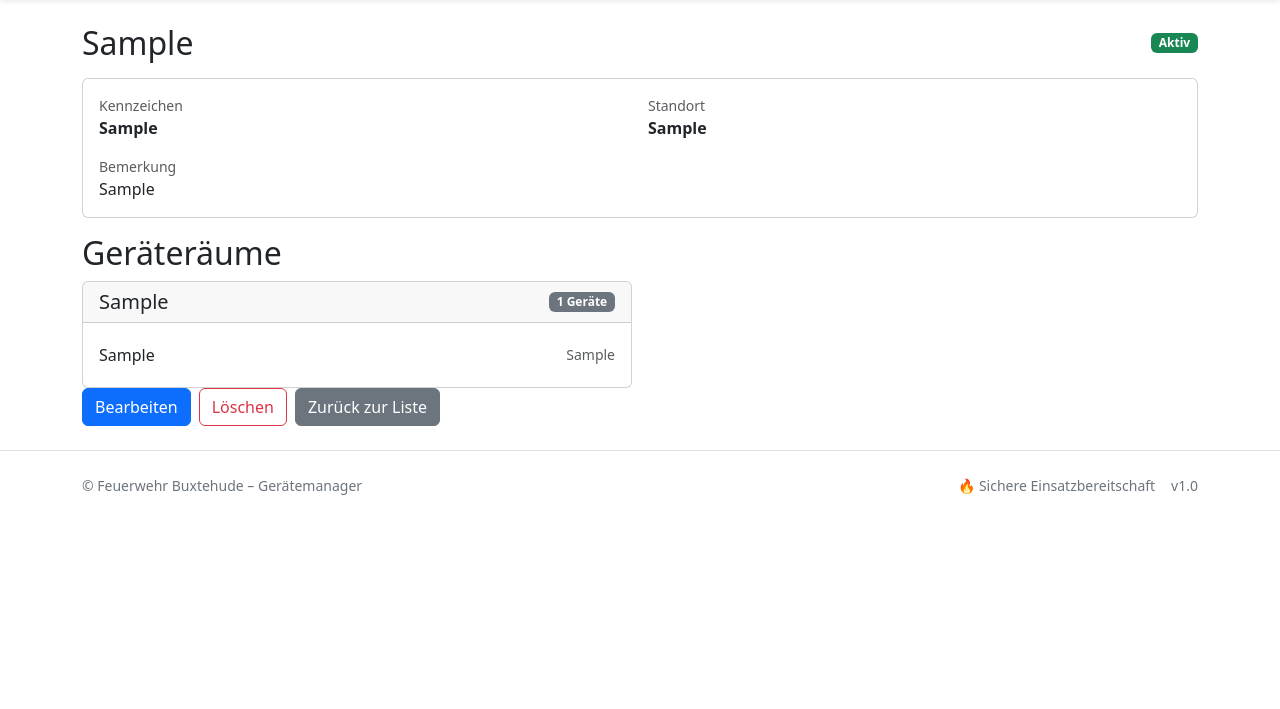
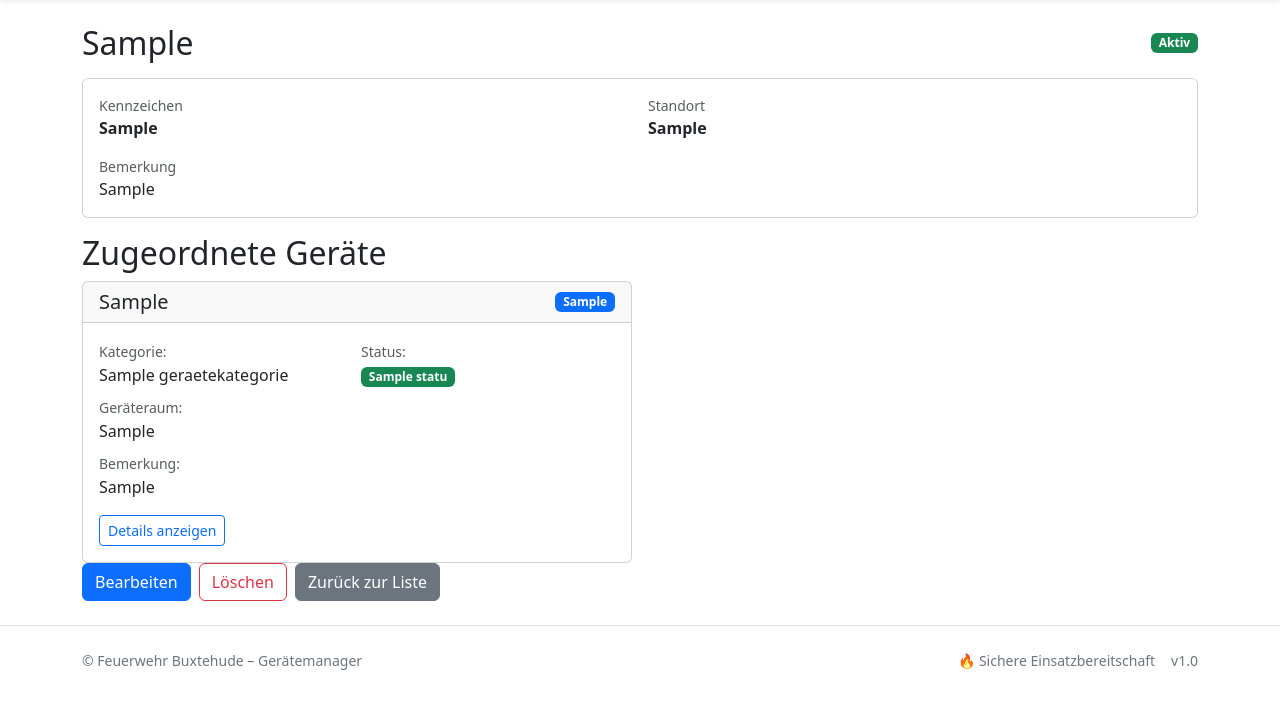
Before and after one commit to oOmanniOo/fw-geraetemanager, a Django app: page /fahrzeuge/1/ in a window 1280 px wide. Shown: the part 57-766 px from the top of the page. Run offline with Django 5.2, Linux system fonts and the light colour scheme; tables that the repository leaves empty hold one stand-in row (values such as "Sample post").

Commit message:
feat: Zurordnung Geräte zu Fahrzeug/Geraeteraum umgeschrieben

```diff
--- a/fahrzeuge/models.py
+++ b/fahrzeuge/models.py
@@ -12,13 +12,9 @@ class Fahrzeug(models.Model):
     def __str__(self):
         return self.bezeichnung
 
+
 class Geraeteraum(models.Model):
     bezeichnung = models.CharField(max_length=255)
-    fahrzeug = models.ForeignKey(Fahrzeug, on_delete=models.CASCADE, related_name='geraeteraeume')
 
     def __str__(self):
-        return f"{self.bezeichnung} ({self.fahrzeug.bezeichnung})"
-
-    @property
-    def geraete_count(self):
-        return self.geraet_set.count()
+        return self.bezeichnung
--- a/fahrzeuge/templates/fahrzeuge/fahrzeug_detail.html
+++ b/fahrzeuge/templates/fahrzeuge/fahrzeug_detail.html
@@ -24,29 +24,49 @@
     </div>
   </div>
 </div>
-<h2>Geräteräume</h2>
-{% if fahrzeug.geraeteraeume.all %}
+
+<h2>Zugeordnete Geräte</h2>
+{% if fahrzeug.geraete.all %}
   <div class="row g-3">
-    {% for raum in fahrzeug.geraeteraeume.all %}
+    {% for geraet in fahrzeug.geraete.all %}
       <div class="col-md-6">
         <div class="card">
           <div class="card-header d-flex justify-content-between align-items-center">
-            <h5 class="mb-0">{{ raum.bezeichnung }}</h5>
-            <span class="badge bg-secondary">{{ raum.geraete_count }} Geräte</span>
+            <h5 class="mb-0">{{ geraet.bezeichnung }}</h5>
+            <span class="badge bg-primary">{{ geraet.identifikation }}</span>
           </div>
           <div class="card-body">
-            {% if raum.geraet_set.all %}
-              <ul class="list-unstyled mb-0">
-                {% for geraet in raum.geraet_set.all %}
-                  <li class="d-flex justify-content-between align-items-center py-1">
-                    <span>{{ geraet.bezeichnung }}</span>
-                    <small class="text-muted">{{ geraet.identifikation }}</small>
-                  </li>
-                {% endfor %}
-              </ul>
-            {% else %}
-              <p class="text-muted mb-0">Keine Geräte vorhanden.</p>
+            <div class="row g-2 mb-2">
+              <div class="col-6">
+                <small class="text-muted">Kategorie:</small>
+                <div>{{ geraet.kategorie.name }}</div>
+              </div>
+              <div class="col-6">
+                <small class="text-muted">Status:</small>
+                <div>
+                  {% if geraet.status %}
+                    <span class="badge bg-success">{{ geraet.status.name }}</span>
+                  {% else %}
+                    <span class="badge bg-secondary">—</span>
+                  {% endif %}
+                </div>
+              </div>
+            </div>
+            {% if geraet.geraeteraum %}
+              <div class="mb-2">
+                <small class="text-muted">Geräteraum:</small>
+                <div>{{ geraet.geraeteraum.bezeichnung }}</div>
+              </div>
             {% endif %}
+            {% if geraet.bemerkung %}
+              <div>
+                <small class="text-muted">Bemerkung:</small>
+                <div>{{ geraet.bemerkung }}</div>
+              </div>
+            {% endif %}
+            <div class="mt-3">
+              <a href="{% url 'geraete:detail' geraet.pk %}" class="btn btn-sm btn-outline-primary">Details anzeigen</a>
+            </div>
           </div>
         </div>
       </div>
@@ -55,10 +75,9 @@
 {% else %}
   <div class="alert alert-info">
     <i class="bi bi-info-circle"></i>
-    Keine Geräteräume vorhanden.
+    Keine Geräte diesem Fahrzeug zugeordnet.
   </div>
 {% endif %}
-
 
 <div class="d-flex gap-2">
   <a href="{% url 'fahrzeuge:bearbeiten' fahrzeug.pk %}" class="btn btn-primary">Bearbeiten</a>
--- a/fahrzeuge/views.py
+++ b/fahrzeuge/views.py
@@ -15,9 +15,9 @@ class FahrzeugDetailView(DetailView):
 
     def get_context_data(self, **kwargs):
         context = super().get_context_data(**kwargs)
-        geraeteraeume = self.object.geraeteraeume.all()
-        context['geraeteraeume'] = geraeteraeume
-        context['geraete'] = Geraet.objects.filter(geraeteraum__in=geraeteraeume)
+        # Geräte direkt über die related_name Beziehung laden
+        geraete = self.object.geraete.all()
+        context['geraete'] = geraete
         return context
 
 class FahrzeugCreateView(CreateView):
--- a/geraete/models.py
+++ b/geraete/models.py
@@ -1,5 +1,5 @@
 from django.db import models
-from fahrzeuge.models import Geraeteraum
+from fahrzeuge.models import Geraeteraum, Fahrzeug
 
 # Create your models here.
 class Status(models.Model):
@@ -22,7 +22,8 @@ class Geraet(models.Model):
     barcode = models.CharField(max_length=100, unique=True, blank=True, null=True)
     kategorie = models.ForeignKey(Geraetekategorie, on_delete=models.CASCADE)
     status = models.ForeignKey(Status, on_delete=models.CASCADE)
-    geraeteraum = models.ForeignKey(Geraeteraum, on_delete=models.CASCADE, blank=True, null=True)
+    fahrzeug = models.ForeignKey(Fahrzeug, on_delete=models.CASCADE, related_name='geraete', default=None, null=True, blank=True)
+    geraeteraum = models.ForeignKey(Geraeteraum, on_delete=models.SET_NULL, null=True, blank=True)
     bemerkung = models.TextField(blank=True)
     erstellt_am = models.DateTimeField(auto_now_add=True)
     geaendert_am = models.DateTimeField(auto_now=True)
--- a/geraete/templates/geraete/geraet_detail.html
+++ b/geraete/templates/geraete/geraet_detail.html
@@ -22,7 +22,7 @@
       </div>
       <div class="col-md-6">
         <div class="text-muted small">Fahrzeug</div>
-        <div class="fw-semibold">{{ object.geraeteraum.fahrzeug|default:'—' }}</div>
+        <div class="fw-semibold">{{ object.fahrzeug.bezeichnung|default:'—' }}</div>
       </div>
 
       <div class="col-md-6">
--- a/geraete/views.py
+++ b/geraete/views.py
@@ -32,12 +32,13 @@ class GeraetDetailView(DetailView):
 class GeraetCreateView(CreateView):
     model = Geraet
     template_name = "geraete/geraet_form.html"
-    fields = ["bezeichnung", "identifikation", "seriennummer", "kategorie", "status", "geraeteraum", "bemerkung"]
+    fields = ["bezeichnung", "identifikation", "seriennummer", "kategorie", "status", "fahrzeug", "geraeteraum", "bemerkung"]
     success_url = reverse_lazy("geraete:liste")
+
 class GeraetUpdateView(UpdateView):
     model = Geraet
     template_name = "geraete/geraet_form.html"
-    fields = ["bezeichnung", "identifikation", "seriennummer", "kategorie", "status", "geraeteraum", "bemerkung"]
+    fields = ["bezeichnung", "identifikation", "seriennummer", "kategorie", "status", "fahrzeug", "geraeteraum", "bemerkung"]
     success_url = reverse_lazy("geraete:liste")
 
 class GeraetDeleteView(DeleteView):
```
Also changed, not shown: fahrzeuge/admin.py (+8 -8 lines), geraete/templates/geraete/geraet_liste.html (+13 -2 lines), pruefungen/admin.py (+8 -1 lines), fahrzeuge/migrations/0003_remove_geraeteraum_fahrzeug_geraeteraum_fahrzeuge.py (added), fahrzeuge/migrations/0004_remove_geraeteraum_fahrzeuge_fahrzeug_geraeteraum.py (added), fahrzeuge/migrations/0005_alter_fahrzeug_geraeteraum.py (added), fahrzeuge/migrations/0006_alter_fahrzeug_geraeteraum.py (added), fahrzeuge/migrations/0007_remove_fahrzeug_geraeteraum.py (added), geraete/migrations/0003_geraet_fahrzeug_alter_geraet_geraeteraum.py (added), geraete/migrations/0004_alter_geraet_fahrzeug.py (added), pruefungen/migrations/0004_auto_20250901_1617.py (added), pruefungen/migrations/0005_merge_20250901_1620.py (added).
